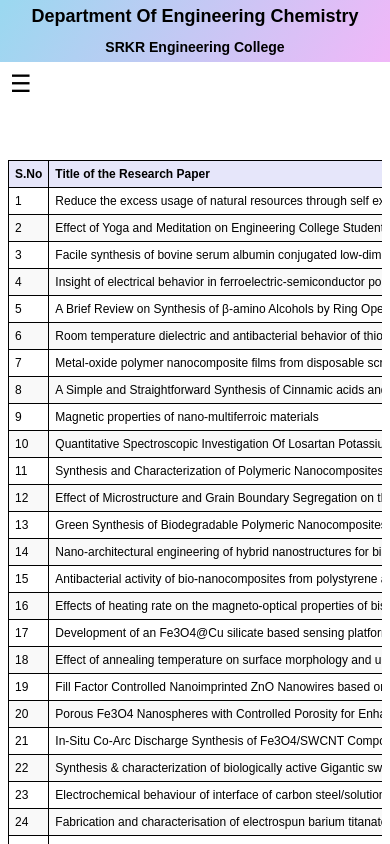
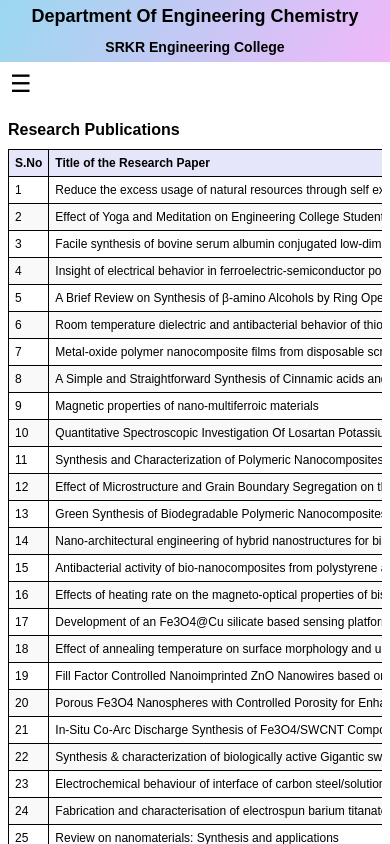
Before and after one commit to jettylakshmisowjanya/Chemistry_SRKR, a React (Create React App) app: page /publications in a window 390 px wide. Shown: the top 844 px of the page. Built offline with nearby package versions, Linux system fonts and the light colour scheme.

Commit message:
msg commited

```diff
--- a/src/components/about/hods/hods.js
+++ b/src/components/about/hods/hods.js
@@ -43,7 +43,7 @@
         </div>
 
         <div className="ite">
-            <img src={im5}className="round-image"/>
+            <img src={im5}className="round-image1"/>
             <h4 style={{paddingTop: '60px'}}>DR.K.V.Subbaraju</h4>
             <h4>Professor</h4>
             <h4><div className="pos">1984 - 2012</div></h4>
--- a/src/components/faculty/teaching/teaching.css
+++ b/src/components/faculty/teaching/teaching.css
@@ -56,6 +56,7 @@
     width:200px;
     height:100%;
     object-fit:cover;
+    object-position: top;
     box-shadow: rgb(5px, 5px, 5px);
     border-radius: 2px;
     cursor:pointer;
@@ -183,6 +184,7 @@
         width: 100%;
         height: 200px;
         object-fit: cover;
+        object-position: top;
         border-radius: 2px;
         cursor: pointer;
         transition: 0.2s ease;
--- a/src/components/faculty/teaching/teaching.js
+++ b/src/components/faculty/teaching/teaching.js
@@ -129,7 +129,7 @@
         </div>
 
         <div className="item">
-            <img src={src_7}className="roimg"/>
+            <img src={src_7}className="roimg1"/>
             <h4> Mrs.K.Tulasi Bhavani</h4>
             <h4>Assistant Professor</h4>
             <h4><div className="pos">MSc</div></h4>
--- a/src/components/research/patents/patents.css
+++ b/src/components/research/patents/patents.css
@@ -7,7 +7,7 @@
 
 /* Table Styling */
 .pamain {
-    margin-top: 70px;
+    margin-top: 50px;
     width: 100%;
     overflow-x: auto; /* Enables horizontal scrolling on small screens */
 }
@@ -66,8 +66,13 @@
     .pamain {
         width: 100%;
         overflow-x: auto;
+        margin-top: 0;
     }
 
+    .pamain h4{
+        margin-bottom: 10px;
+        margin-top: 18px;
+    }
     table th,
     table td {
         padding: 6px;
--- a/src/components/research/patents/patents.js
+++ b/src/components/research/patents/patents.js
@@ -14,6 +14,7 @@
 </div>
 
 <div className='pamain'>
+<h4>Research Patents</h4>
 <table  style={{borderCollapse: 'collapse', width: '100%', textAlign: 'left', border: '1px solid black'}}>
   <thead>
     <tr>
--- a/src/components/research/projects/projects.js
+++ b/src/components/research/projects/projects.js
@@ -57,7 +57,7 @@
           .year {
             width: 100%;
             height: 35px;
-            margin-top: 75px;
+            margin-top: 35px;
             padding-left: 10px;
             font-weight: bold;
             align-content: center;
@@ -93,6 +93,7 @@
 
           .prjm {
             margin: 0 auto;
+            margin-top:30px;
           }
 
           @media(max-width: 768px) {
@@ -145,6 +146,9 @@
 
             table th, table td {
               font-size: 12px;
+            }
+            .prjm{
+            margin-top:0;
             }
 
 
--- a/src/components/research/publications/publications.css
+++ b/src/components/research/publications/publications.css
@@ -5,7 +5,7 @@
 }
 
 .pumain{
-     margin-top: 100px;
+     margin-top: 50px;
      overflow-x: auto;
 
 
@@ -28,6 +28,9 @@
         margin-left:0;
         grid-template-columns: 0 auto;
     }
+    .pumain{
+        margin-top: 70px;;
+    }
 }
 
 
@@ -37,4 +40,11 @@
         margin-left:0;
         grid-template-columns: 0 auto;
     }
+    .pumain{
+        margin-top: 40px;;
+    }
+    .pumain h4{
+        margin-bottom: 10px;
+
+    }
 }
--- a/src/components/research/publications/publications.js
+++ b/src/components/research/publications/publications.js
@@ -674,6 +674,8 @@
     <div className='pumain'>
         {/* <div class="year">Research Publications:
         </div> */}
+        <h4>Research Publications</h4>
+
         <table className='ptbl' style={{borderCollapse:'collapse',border: '1px solid black'}}>
         <thead>
             <tr>
--- a/src/components/research/researchScholars/scholars.css
+++ b/src/components/research/researchScholars/scholars.css
@@ -5,7 +5,7 @@
 }
 
 .pamain1{
-    margin-top: 70px;
+    margin-top: 50px;
     overflow-x: auto; /* Enables horizontal scrolling on small screens */
 
 }
@@ -35,4 +35,12 @@
         margin-left:0;
         grid-template-columns: 0 auto;
     }
+
+    .pamain1 h4{
+        margin-bottom: 10px;
+
+    }
+    .pamain1{
+        margin-top: 30px;
+    }
 }
--- a/src/components/research/researchScholars/scholars.js
+++ b/src/components/research/researchScholars/scholars.js
@@ -13,6 +13,7 @@
     <Sidebar/>
   </div>
   <div className='pamain1'>
+  <h4>Research Scholars</h4>
   <table style={{borderCollapse:'collapse',border: '1px solid black'}}>
       <thead>
       <tr>
```
